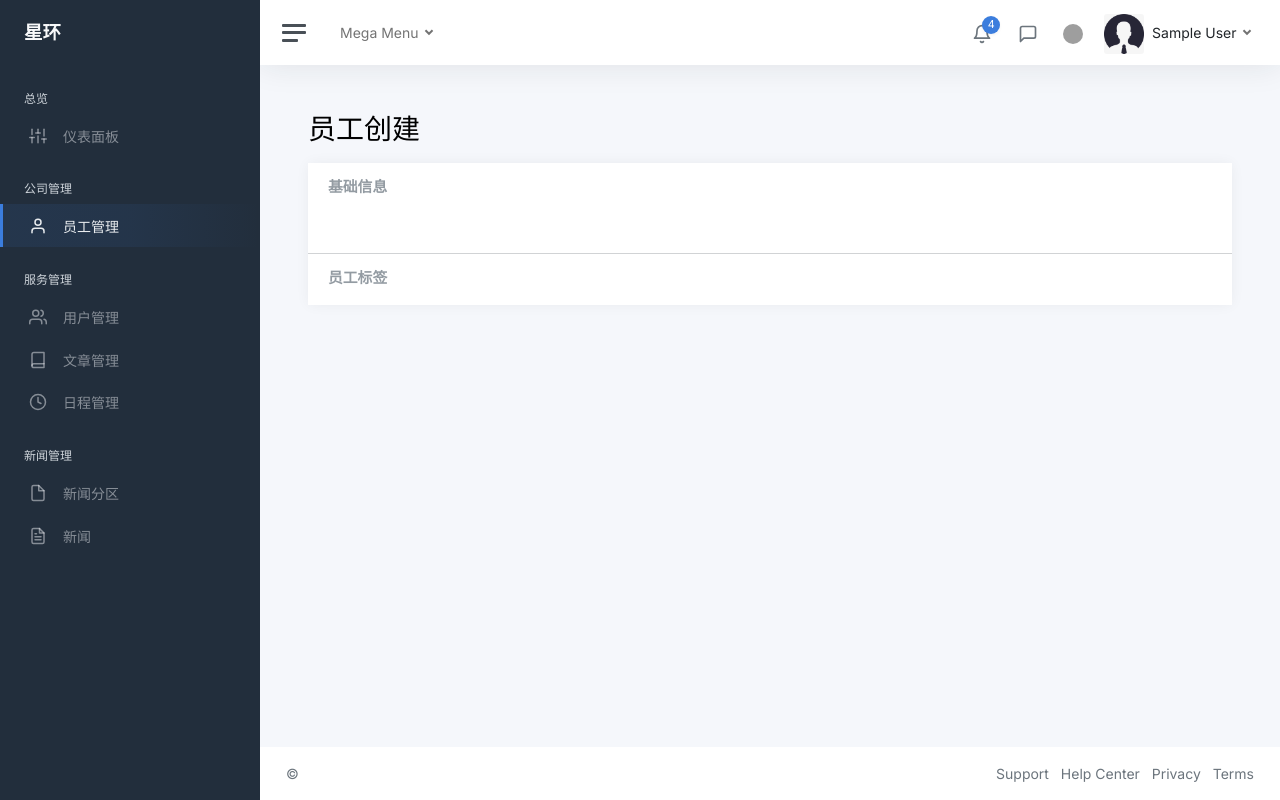
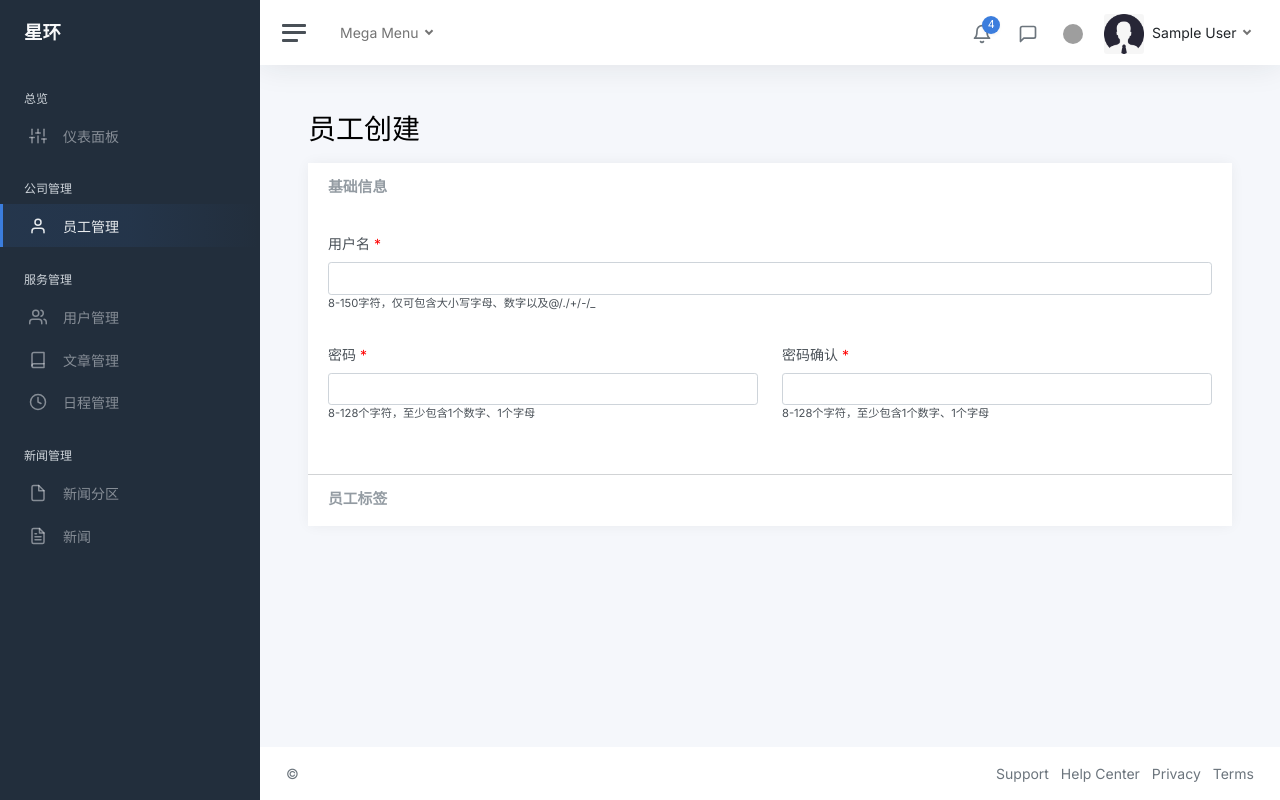
Before and after one commit to Harry813/starring, a Django app: page /zh-hans/admin/staff/create/ in a window 1280 px wide. Run offline with Django 3.2, Linux system fonts and the light colour scheme; the visitor is signed in with stand-in values (Sample User, id 1); some libraries are stand-ins or nearby versions; grey boxes are pictures that could not be loaded.

Commit message:
update admin form and text
Signed-off-by: Harry813 <wangaoharry@hotmail.com>

```diff
--- a/admin/forms.py
+++ b/admin/forms.py
@@ -111,7 +111,7 @@ class StaffCreateForm(forms.Form):
     )
 
     password2 = forms.CharField(
-        label=user_password_text,
+        label=user_password_confirm_text,
         min_length=8,
         help_text=user_password_help_text,
         error_messages={
--- a/staring/text.py
+++ b/staring/text.py
@@ -41,6 +41,9 @@ user_username_err_min = _("用户名长度不得少于8字符")
 
 # Translators: 用户模组{密码}
 user_password_text = _('密码')
+
+# Translators: 用户模组{密码确认}
+user_password_confirm_text = _('密码确认')
 
 # Translators: 用户模组{密码}-帮助文本
 user_password_help_text = _('8-128个字符，至少包含1个数字、1个字母')
@@ -92,6 +95,8 @@ user_date_join_text = _('注册日期')
 
 # Translators: 用户模组{最后更改}
 user_last_change_text = _("最后修改")
+
+# Translators: 用户模组{最后更改}
 
 
 ###################################################################################################
--- a/templates/admin/admin_staff_create.html
+++ b/templates/admin/admin_staff_create.html
@@ -23,7 +23,54 @@
 
                         <div class="card-body">
                             <div class="row">
-                                <div class="col"></div>
+                                <div class="mb-3">
+                                    <label class="form-label" for="{{ form.username.id_for_label }}">
+                                        {{ form.username.label }}
+                                        {% if form.username.field.required %}
+                                            <span style="color: red">*</span>
+                                        {% endif %}
+                                    </label>
+                                    {% render_field form.username class="form-control" %}
+                                    <div>
+                                        {% if form.username.errors %}
+                                            <p class="small" style="color: red;">{{ form.username.errors.0 }}</p>
+                                        {% elif form.username.help_text %}
+                                            <p class="small">{{ form.username.help_text }}</p>
+                                        {% endif %}
+                                    </div>
+                                </div>
+                                <div class="col-md-6 col-sm-12 mb-3">
+                                    <label class="form-label" for="{{ form.password1.id_for_label }}">
+                                        {{ form.password1.label }}
+                                        {% if form.password1.field.required %}
+                                            <span style="color: red">*</span>
+                                        {% endif %}
+                                    </label>
+                                    {% render_field form.password1 class="form-control" %}
+                                    <div>
+                                        {% if form.password1.errors %}
+                                            <p class="small" style="color: red;">{{ form.password1.errors.0 }}</p>
+                                        {% elif form.password1.help_text %}
+                                            <p class="small">{{ form.password1.help_text }}</p>
+                                        {% endif %}
+                                    </div>
+                                </div>
+                                <div class="col-md-6 col-sm-12 mb-3">
+                                    <label class="form-label" for="{{ form.password2.id_for_label }}">
+                                        {{ form.password2.label }}
+                                        {% if form.password2.field.required %}
+                                            <span style="color: red">*</span>
+                                        {% endif %}
+                                    </label>
+                                    {% render_field form.password2 class="form-control" %}
+                                    <div>
+                                        {% if form.password2.errors %}
+                                            <p class="small" style="color: red;">{{ form.password2.errors.0 }}</p>
+                                        {% elif form.password2.help_text %}
+                                            <p class="small">{{ form.password2.help_text }}</p>
+                                        {% endif %}
+                                    </div>
+                                </div>
                             </div>
                         </div>
 
```
